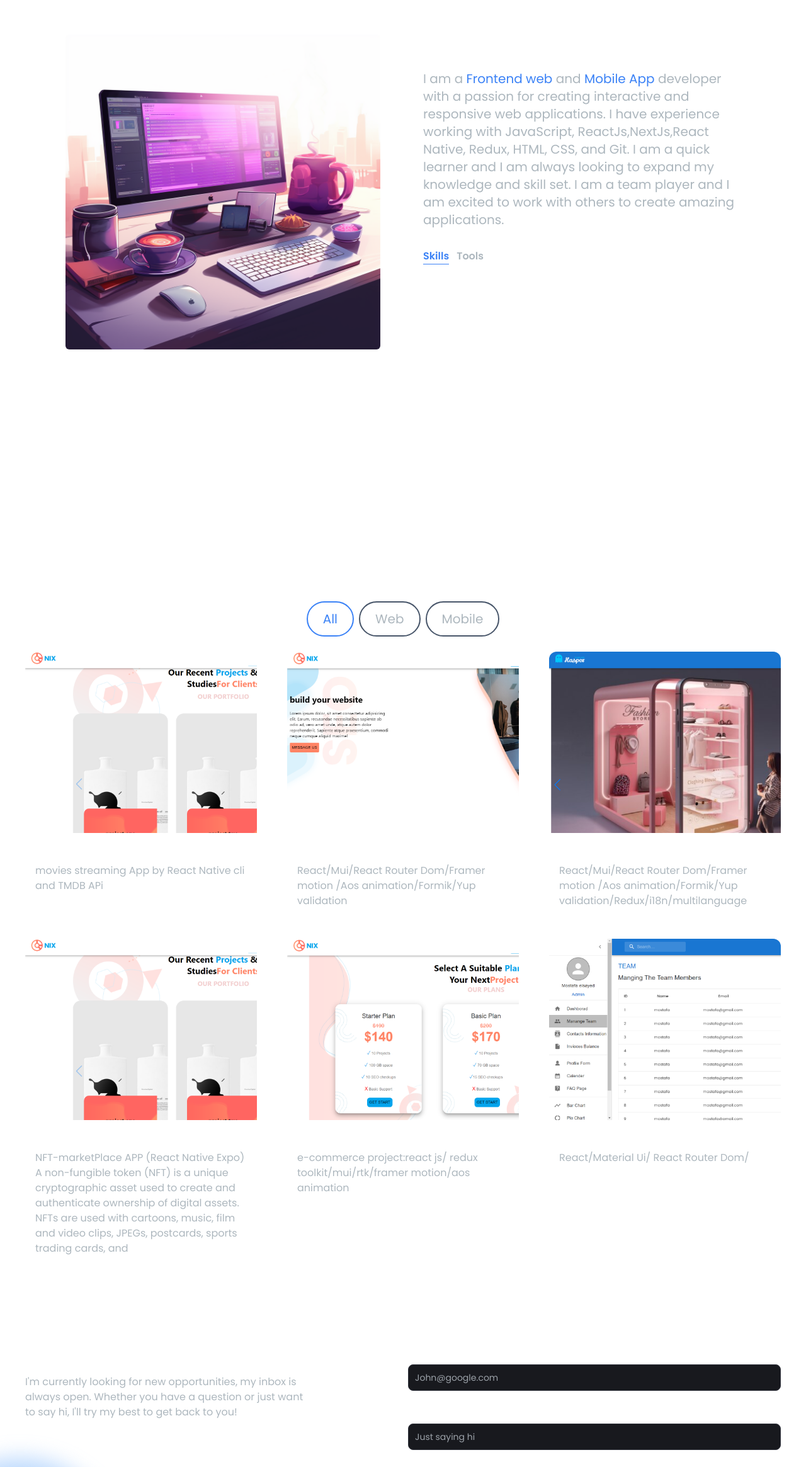
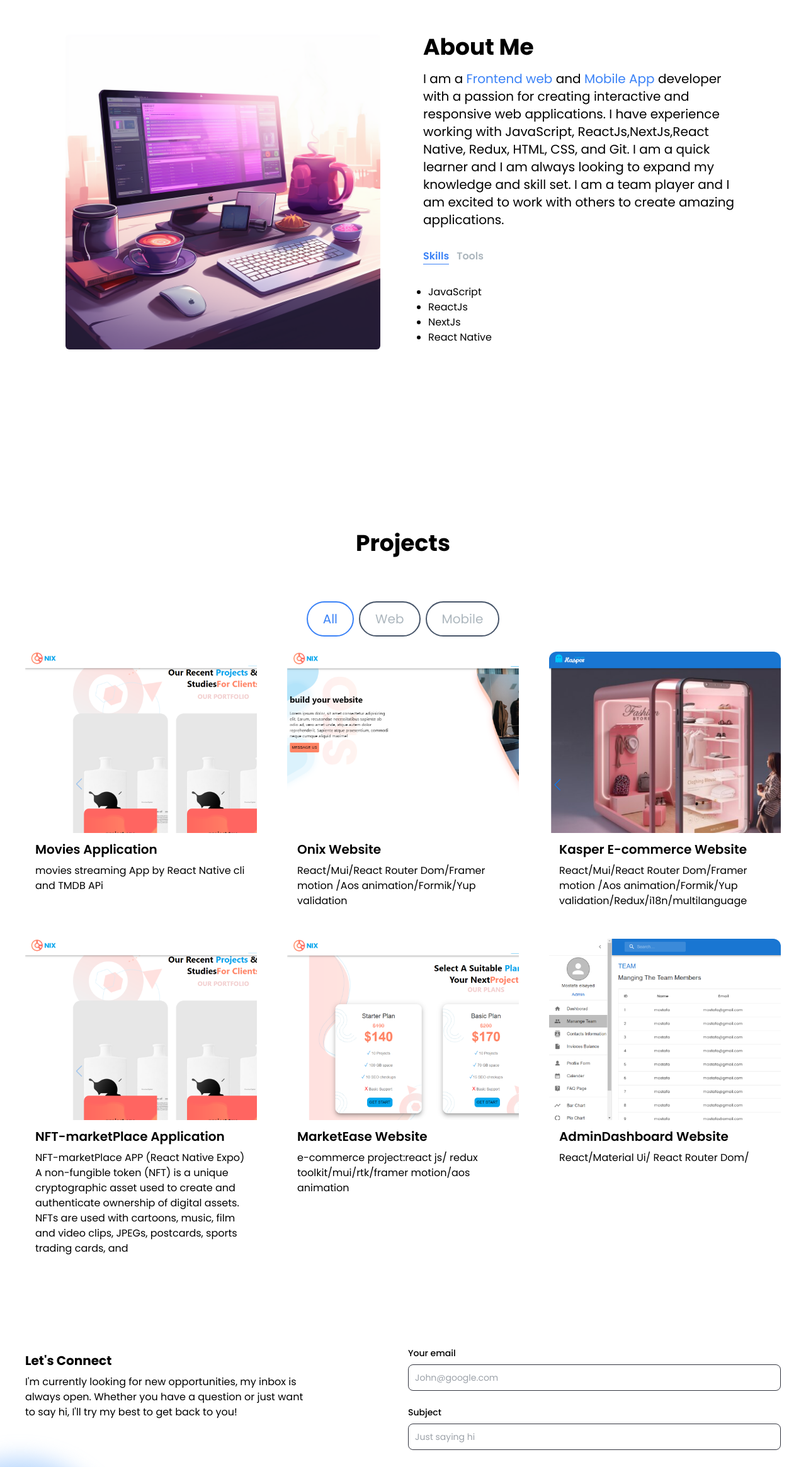
Before and after one commit to Moustafa-Elsayed/personal-portfolio, a Next.js app: page / in a window 1280 px wide. Shown: the part 1429-3759 px from the top of the page at 63% size. Built offline with nearby package versions, Linux system fonts and the light colour scheme.

Commit message:
edit colors light mood

```diff
--- a/src/components/EmailSection.jsx
+++ b/src/components/EmailSection.jsx
@@ -69,10 +69,10 @@ const EmailSection = () => {
     >
       <div className="bg-[radial-gradient(ellipse_at_center,_var(--tw-gradient-stops))] from-blue-400 to-transparent rounded-full h-80 w-80 z-0 blur-lg absolute top-3/4 md:top-2/4 -left-2 transform -translate-x-1/2 -translate-1/2"></div>
       <div className="z-10">
-        <h5 className="text-xl font-bold text-white my-2">
+        <h5 className="text-xl font-bold text-black dark:text-white my-2">
           Let&apos;s Connect
         </h5>
-        <p className="text-[#ADB7BE] mb-4 max-w-md">
+        <p className="text-black dark:text-[#ADB7BE] mb-4 max-w-md">
           I&apos;m currently looking for new opportunities, my inbox is always
           open. Whether you have a question or just want to say hi, I&apos;ll
           try my best to get back to you!
@@ -96,7 +96,7 @@ const EmailSection = () => {
           <div className="mb-6">
             <label
               htmlFor="email"
-              className="text-white block mb-2 text-sm font-medium"
+              className="text-black dark:text-white block mb-2 text-sm font-medium"
             >
               Your email
             </label>
@@ -105,14 +105,14 @@ const EmailSection = () => {
               type="email"
               id="email"
               required
-              className="bg-[#18191E] border border-[#33353F] placeholder-[#9CA2A9] text-gray-100 text-sm rounded-lg block w-full p-2.5"
+              className=" dark:bg-[#18191E] border border-[#33353F] placeholder-[#9CA2A9] text-gray-100 text-sm rounded-lg block w-full p-2.5"
               placeholder="John@google.com"
             />
           </div>
           <div className="mb-6">
             <label
               htmlFor="subject"
-              className="text-white block text-sm mb-2 font-medium"
+              className="text-black dark:text-white block text-sm mb-2 font-medium"
             >
               Subject
             </label>
@@ -121,27 +121,27 @@ const EmailSection = () => {
               type="text"
               id="subject"
               required
-              className="bg-[#18191E] border border-[#33353F] placeholder-[#9CA2A9] text-gray-100 text-sm rounded-lg block w-full p-2.5"
+              className="dark:bg-[#18191E] border border-[#33353F] placeholder-[#9CA2A9] text-gray-100 text-sm rounded-lg block w-full p-2.5"
               placeholder="Just saying hi"
             />
           </div>
           <div className="mb-6">
             <label
               htmlFor="message"
-              className="text-white block text-sm mb-2 font-medium"
+              className="text-black dark:text-white block text-sm mb-2 font-medium"
             >
               Message
             </label>
             <textarea
               name="message"
               id="message"
-              className="bg-[#18191E] border border-[#33353F] placeholder-[#9CA2A9] text-gray-100 text-sm rounded-lg block w-full p-2.5"
+              className="dark:bg-[#18191E] border border-[#33353F] placeholder-[#9CA2A9] text-gray-100 text-sm rounded-lg block w-full p-2.5"
               placeholder="Let's talk about..."
             />
           </div>
           <button
             type="submit"
-            className="bg-blue-500 hover:bg-blue-800 text-white font-medium py-2.5 px-5 rounded-lg w-full"
+            className="bg-blue-500 hover:bg-blue-800 text-black dark:text-white font-medium py-2.5 px-5 rounded-lg w-full"
           >
             Send Message
           </button>
--- a/src/components/aboutme/AboutMe.jsx
+++ b/src/components/aboutme/AboutMe.jsx
@@ -8,7 +8,7 @@ const TAB_DATA = [
     title: "Skills",
     id: "skills",
     content: (
-      <ul className="list-disc pl-2">
+      <ul className="list-disc pl-2 dark:text-white text-black">
         <li>JavaScript</li>
         <li>ReactJs</li>
         <li>NextJs</li>
@@ -20,7 +20,7 @@ const TAB_DATA = [
     title: "Tools",
     id: "tools",
     content: (
-      <ul className="list-disc pl-2">
+      <ul className="list-disc pl-2 dark:text-white text-black">
         <li>Tailwind</li>
         <li>Bootstrap</li>
         <li>Materuil ui</li>
@@ -32,7 +32,7 @@ const TAB_DATA = [
     title: "Certifications",
     id: "certifications",
     content: (
-      <ul className="list-disc pl-2">
+      <ul className="list-disc pl-2 dark:text-white text-black">
         <li>AWS Cloud Practitioner</li>
         <li>Google Professional Cloud Developer</li>
       </ul>
@@ -49,7 +49,7 @@ const AboutMe = () => {
     });
   };
   return (
-    <section className="text-white pb-24 sm:pt-36" id="about">
+    <section className="text-black dark:text-white pb-24 sm:pt-36" id="about">
       <div className="md:grid md:grid-cols-2 gap-8 items-center py-8 px-4  xl:gap-16 sm:py-16 xl:px-16 ">
         <Image
           src="/images/about-image.png"
@@ -59,8 +59,8 @@ const AboutMe = () => {
           className="rounded-md"
         />
         <div className="mt-4 md:mt-0 text-left flex flex-col h-full">
-          <h2 className="text-4xl font-bold text-white mb-4">About Me</h2>
-          <p className="text-base lg:text-xl text-[#ADB7BE] ">
+          <h2 className="text-4xl font-bold text-black dark:text-white mb-4">About Me</h2>
+          <p className="text-base lg:text-xl text-black dark:text-[#ADB7BE] ">
             I am a <span className="text-blue-500">Frontend web</span> and{" "}
             <span className="text-blue-500">Mobile App</span> developer with a
             passion for creating interactive and responsive web applications. I
--- a/src/components/projects/ProjectCard.jsx
+++ b/src/components/projects/ProjectCard.jsx
@@ -25,8 +25,8 @@ const ProjectCard = ({ imgUrl, title, description, gitUrl, previewUrl }) => {
         </div>
       </div>
       <div className="text-white rounded-b-xl mt-3 bg-[#181818]py-6 px-4 ">
-        <h5 className="text-xl font-semibold mb-2">{title}</h5>
-        <p className="text-[#ADB7BE]">{description}</p>
+        <h5 className="text-xl font-semibold mb-2 text-black dark:text-white" >{title}</h5>
+        <p className="text-black dark:text-[#ADB7BE]">{description}</p>
       </div>
     </div>
   );
--- a/src/components/projects/ProjectSection.jsx
+++ b/src/components/projects/ProjectSection.jsx
@@ -86,7 +86,7 @@ const ProjectsSection = () => {
 
   return (
     <section id="projects" className="sm:pt-28 ">
-      <h2 className="text-center text-4xl font-bold text-white mt-4 mb-8 md:mb-12">
+      <h2 className="text-center text-4xl font-bold text-black dark:text-white mt-4 mb-8 md:mb-12">
        Projects
       </h2>
       <div className="text-white flex flex-row justify-center items-center gap-2 py-6">
```
